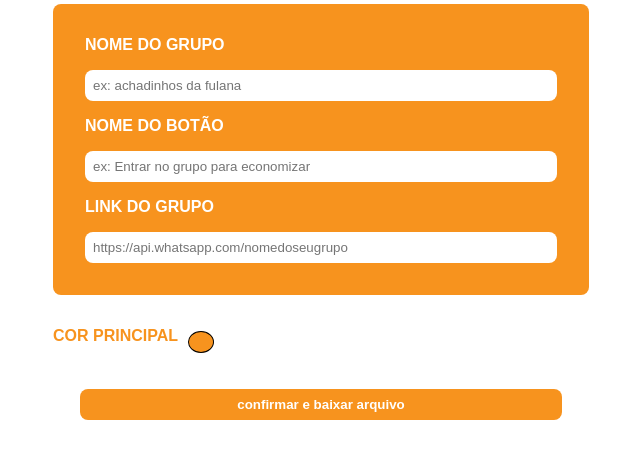
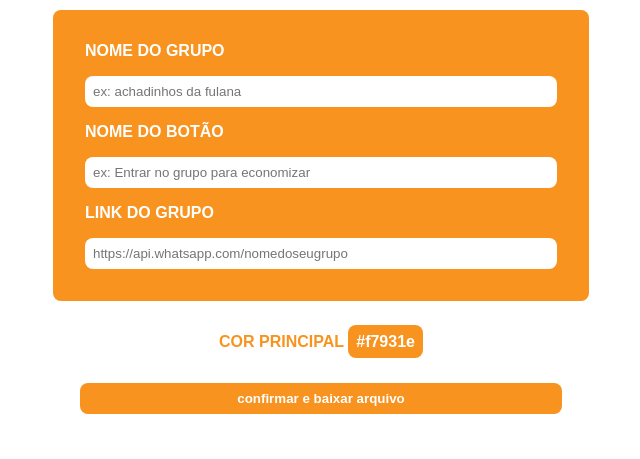
Before and after one commit to Luispel40/gerador-de-achadinhos, a plain HTML site: page index.html in a window 1280 px wide. Shown: the part 223-682 px from the top of the page, without its empty margins (319-959 px from the left). Drawn offline with Linux system fonts and the light colour scheme.

Commit message:
color picker created

```diff
--- a/index.html
+++ b/index.html
@@ -21,10 +21,12 @@
                     placeholder="https://api.whatsapp.com/nomedoseugrupo" required>
             </form>
             <div class="color">
-                <label for="color">COR PRINCIPAL</label>
+                <label for="color">COR PRINCIPAL <span>#f7931e</span></label>
                 <input type="color" name="color" id="color" value="#f7931e">
             </div>
             <button onclick="FormData(event)">confirmar e baixar arquivo</button>
         </div>
     </body>
+
+    <script src="script.js"></script>
 </html>
--- /dev/null
+++ b/script.js
@@ -0,0 +1,11 @@
+const form = document.querySelector('form');
+const name = document.querySelector('#name');
+const butonName = document.querySelector('#buton-name');
+const link = document.querySelector('#link');
+const color = document.querySelector('#color');
+
+color.addEventListener('input', () => {
+    const span = document.querySelector('span');
+    span.style.backgroundColor = color.value;
+    span.textContent = color.value;
+});
--- a/style.css
+++ b/style.css
@@ -51,31 +51,27 @@ body {
         display: flex;
         flex-direction: row;
         gap: 0.5rem;
-        width: 100%;
+        width: fit-content;
+        align-items: center;
+        cursor: pointer;
 
         & label {
             color: #f7931e;
             font-weight: 600;
+
+            & span {
+                background-color: #f7931e;
+                padding: 0.5rem;
+                border-radius: 0.5rem;
+                color: #fff;
+                font-weight: 600;
+            }
         }
 
         & input {
-            -webkit-appearance: none;
-            appearance: none;
-            background: none;
-            border: none;
-            outline: none;
-            width: 1.5rem;
-            height: 1.5rem;
+            opacity: 0;
             cursor: pointer;
-            width: 30px;
-            height: 30px;
-            border-radius: 50%;
-            cursor: pointer;
-        }
-
-        & input::-webkit-color-swatch {
-            border-radius: 50%;
-            border: 1px solid #000;
+            position: absolute;
         }
     }
 
```
